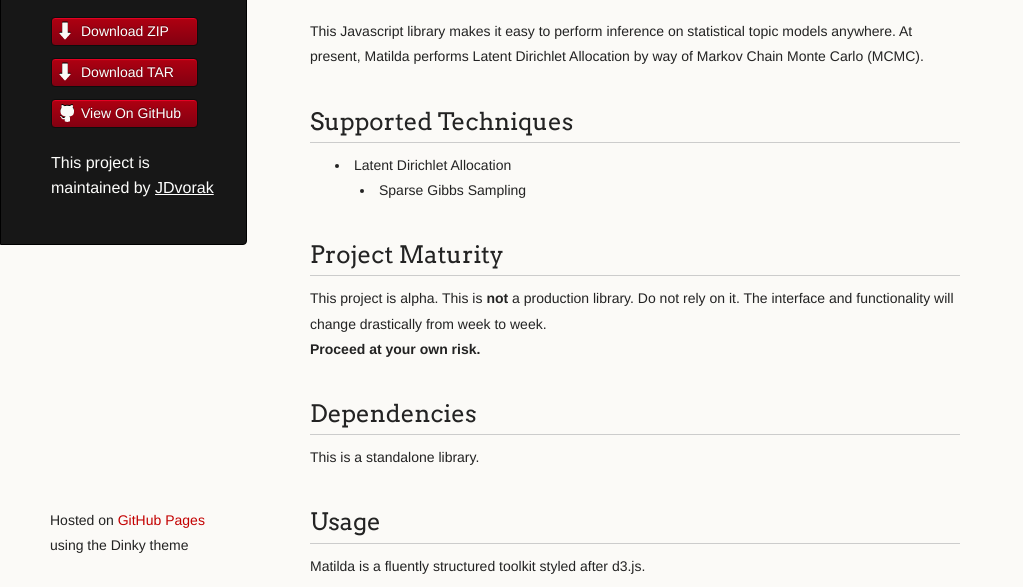
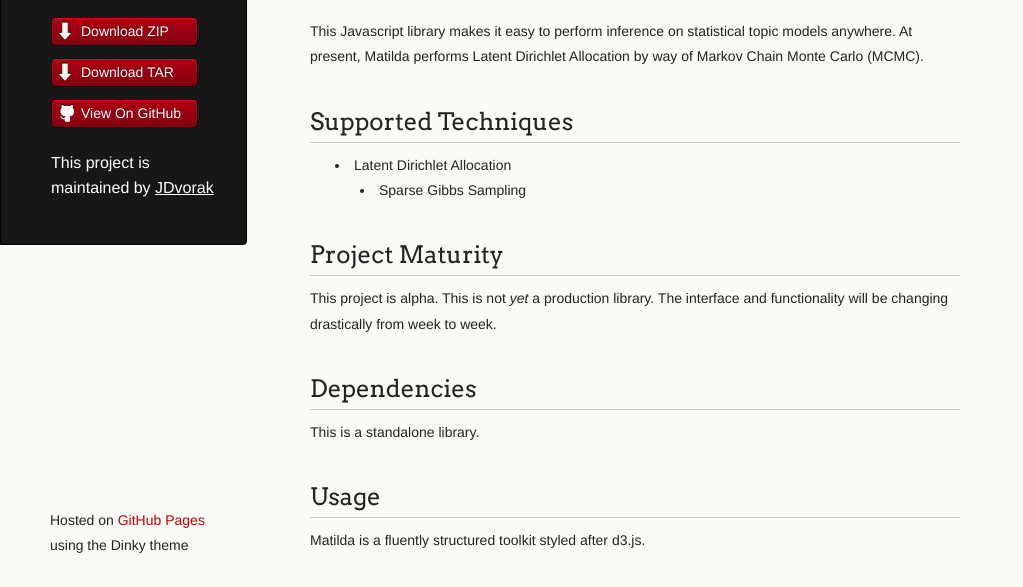
Before and after one commit to JDvorak/Matilda.js, a plain HTML site: page index.html in a window 1280 px wide. Shown: the part 210-797 px from the top of the page, without its empty margins (0-1023 px from the left). Drawn offline with Linux system fonts and the light colour scheme.

```diff
--- a/index.html
+++ b/index.html
@@ -51,8 +51,8 @@ At present, Matilda performs Latent Dirichlet Allocation by way of Markov Chain
 </ul><h2>Project Maturity</h2>
 
 <p>This project is alpha.
-This is <strong>not</strong> a production library. Do not rely on it.
-The interface and functionality will change drastically from week to week.<br><strong>Proceed at your own risk.</strong></p>
+This is not <em>yet</em> a production library.
+The interface and functionality will be changing drastically from week to week.  </p>
 
 <h2>Dependencies</h2>
 
```
Also changed, not shown: params.json (+1 -1 lines).
